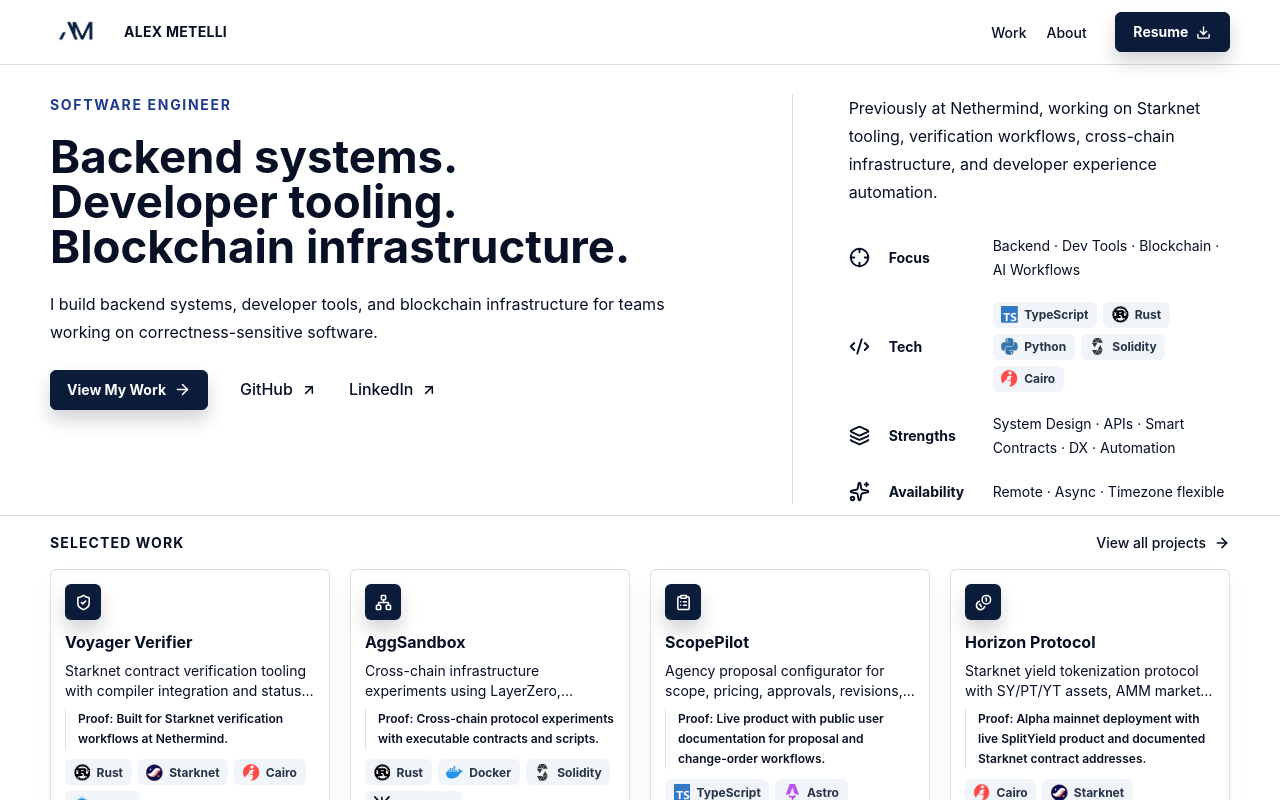
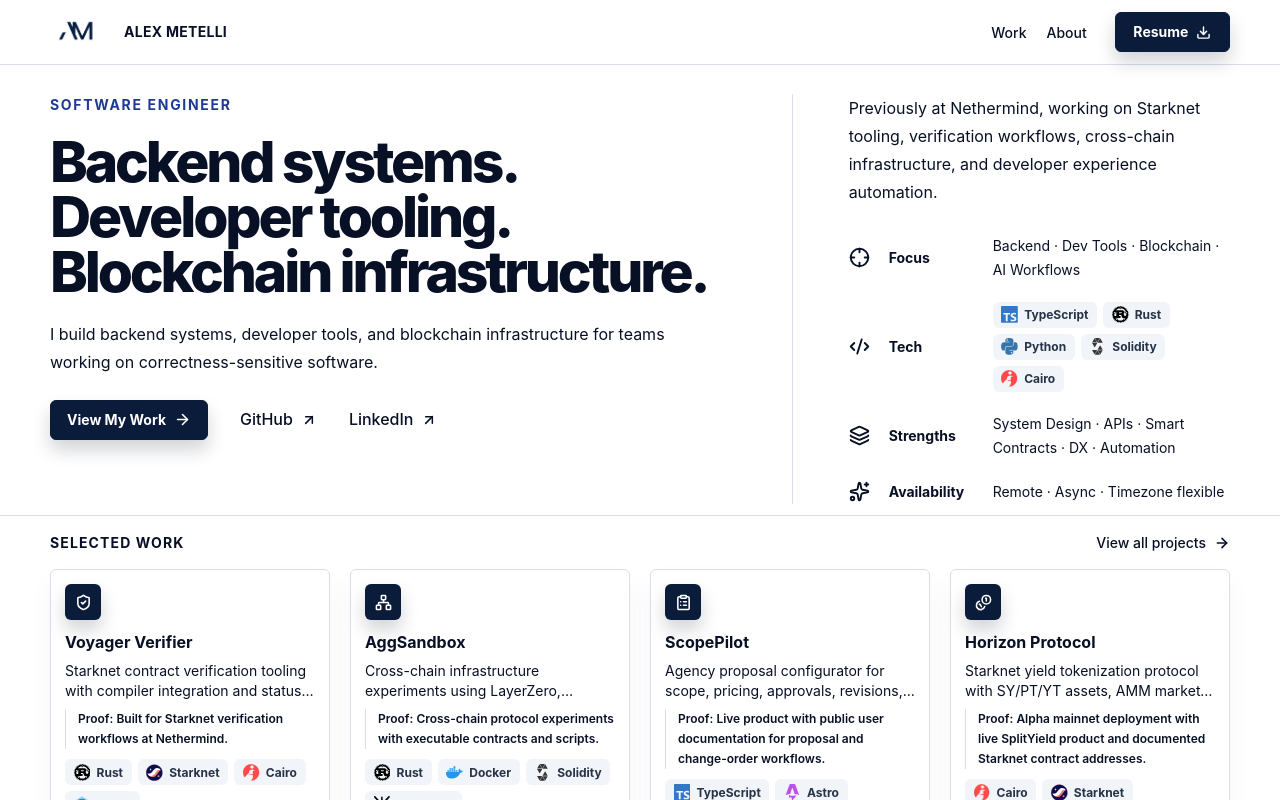
Before and after one commit to ametel01/personal-webpage, a Next.js app: page / in a window 1280 px wide. Shown: the top 800 px of the page. Built offline with nearby package versions, Linux system fonts and the light colour scheme; no server answers.

Commit message:
style(home): match hero typography to work/resume weight

```diff
--- a/app/page.tsx
+++ b/app/page.tsx
@@ -72,7 +72,7 @@ export default function Home() {
                 <p className="text-[length:var(--text-sm)] font-bold uppercase tracking-[0.12em] text-[var(--color-accent)]">
                   {profile.hero.role}
                 </p>
-                <h1 className="text-balance mt-5 max-w-4xl text-[length:var(--text-5xl)] font-bold leading-[var(--leading-tight)] text-[var(--color-text)] max-[900px]:text-[length:var(--text-4xl)] max-[520px]:text-[length:var(--text-3xl)]">
+                <h1 className="home-hero-title text-balance mt-5 text-[var(--color-text)]">
                   {profile.hero.headline}
                 </h1>
                 <p className="mt-5 max-w-[620px] text-[length:var(--text-md)] leading-7 text-[var(--color-text)]">
```
